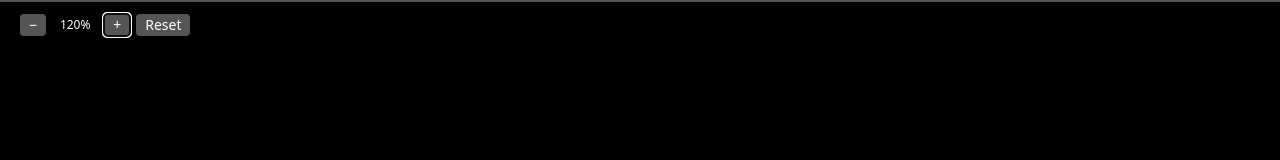
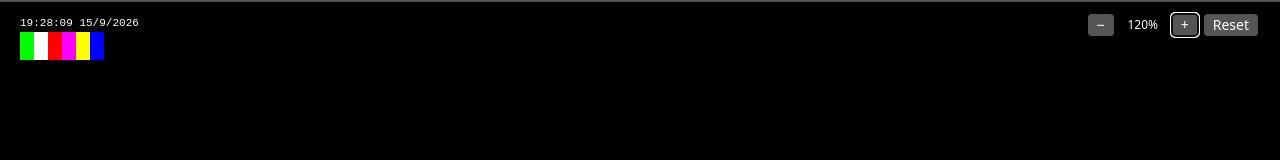
Before and after one commit to cesarBLG/VisorCTC, a React (Vite) app in the folder client/: page / in a window 1280 px wide. Both pictures are taken after typing "Sample" into the empty fields and a click on the button "Acercar". Shown: the top 160 px of the page. Built offline with nearby package versions, Linux system fonts and the light colour scheme; no server answers.

Commit message:
Indicadores de control

```diff
--- a/client/src/App.jsx
+++ b/client/src/App.jsx
@@ -429,6 +429,7 @@ function App() {
       ref={viewRef}
       layoutRef={layoutRef}
       panelRef={panelRef}
+      isBlinking={isBlinking}
       onPanelContextMenu={handlePanelRightClick}
       numeraTrenCv={numeraTrenCv}
       numeraTren={numeraTren}
--- a/client/src/VisorPanelView.jsx
+++ b/client/src/VisorPanelView.jsx
@@ -8,6 +8,23 @@ const MANDOS_ESPECIALES = [
   "APB", "NB", "TME", "RM", "LD", "LN", "DCA", "LE", "ABV", "DIV",
   "ABTV", "DTV", "LC", "AMLE",
 ];
+
+// Cuadraditos de estado: colores primarios y secundarios puros.
+const STATUS_COLORS = [
+  "#00ff00", // verde
+  "#ffffff", // blanco
+  "#ff0000", // rojo
+  "#ff00ff", // magenta
+  "#ffff00", // amarillo
+  "#0000ff", // azul
+];
+
+const statusSquare = (color) => ({
+  width: 14,
+  height: 14,
+  display: "block",
+  background: color
+});
 
 const zoomBtnStyle = {
   background: "#555",
@@ -39,6 +56,8 @@ const VisorPanelView = forwardRef(function VisorPanelView(
     // refs al DOM gestionado por App
     layoutRef,
     panelRef,
+    // indicadores de estado (parpadeo)
+    isBlinking,
     // comportamiento del panel
     onPanelContextMenu,
     // modal "numerar tren"
@@ -146,6 +165,15 @@ const VisorPanelView = forwardRef(function VisorPanelView(
     return () => el.removeEventListener("wheel", handler);
   }, []);
 
+  // Fecha y hora actuales para los indicadores de estado.
+  const [now, setNow] = useState(new Date());
+  useEffect(() => {
+    const t = setInterval(() => setNow(new Date()), 500);
+    return () => clearInterval(t);
+  }, []);
+  const formattedDate = now.toLocaleDateString("es-ES");
+  const formattedTime = now.toLocaleTimeString("es-ES", { hour12: false });
+
   return (
     <div
       style={{
@@ -171,12 +199,44 @@ const VisorPanelView = forwardRef(function VisorPanelView(
         }}
         onContextMenu={onPanelContextMenu}
       >
+        {/* Cuadraditos de estado + fecha/hora (arriba a la izquierda) */}
         <div
           style={{
             position: "fixed",
             top: 10,
             left: 12,
             zIndex: 400,
+            background: "rgba(0,0,0,0.55)",
+            padding: "5px 8px",
+            borderRadius: 6,
+            color: "#fff",
+          }}
+        >
+          <div style={{ fontSize: 11, fontFamily: "monospace", whiteSpace: "nowrap" }}>
+            {formattedTime} {formattedDate}
+          </div>
+          <div style={{ display: "flex" }}>
+            {STATUS_COLORS.map((color) => (
+              <span key={`fixed-${color}`} style={statusSquare(color)} />
+            ))}
+          </div>
+          <div style={{ display: "flex" }}>
+            {STATUS_COLORS.map((color) => (
+              <span
+                key={`blink-${color}`}
+                style={{ ...statusSquare(color), opacity: isBlinking ? 1 : 0 }}
+              />
+            ))}
+          </div>
+        </div>
+
+        {/* Zoom (arriba a la derecha) */}
+        <div
+          style={{
+            position: "fixed",
+            top: 10,
+            right: 14,
+            zIndex: 500,
             display: "flex",
             alignItems: "center",
             gap: 6,
```
